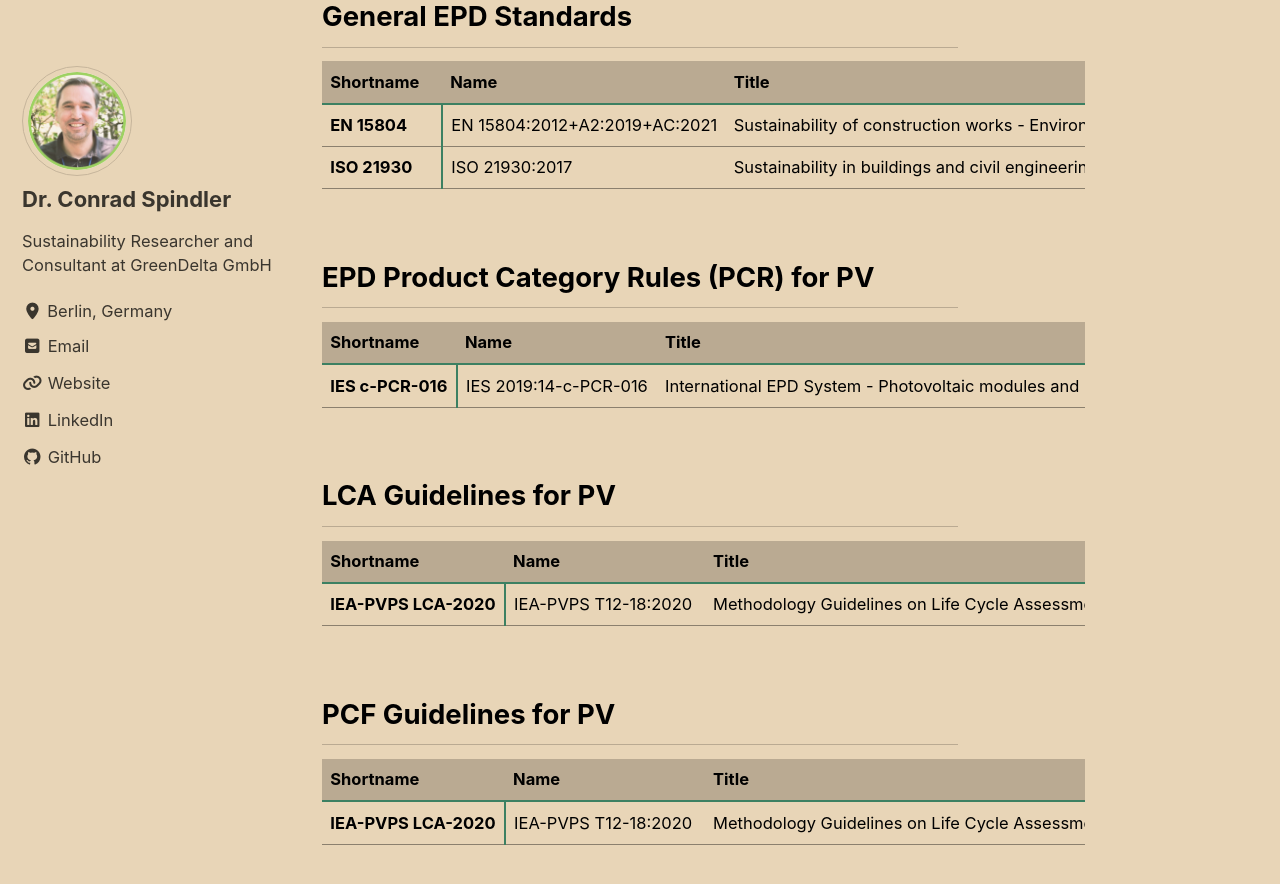
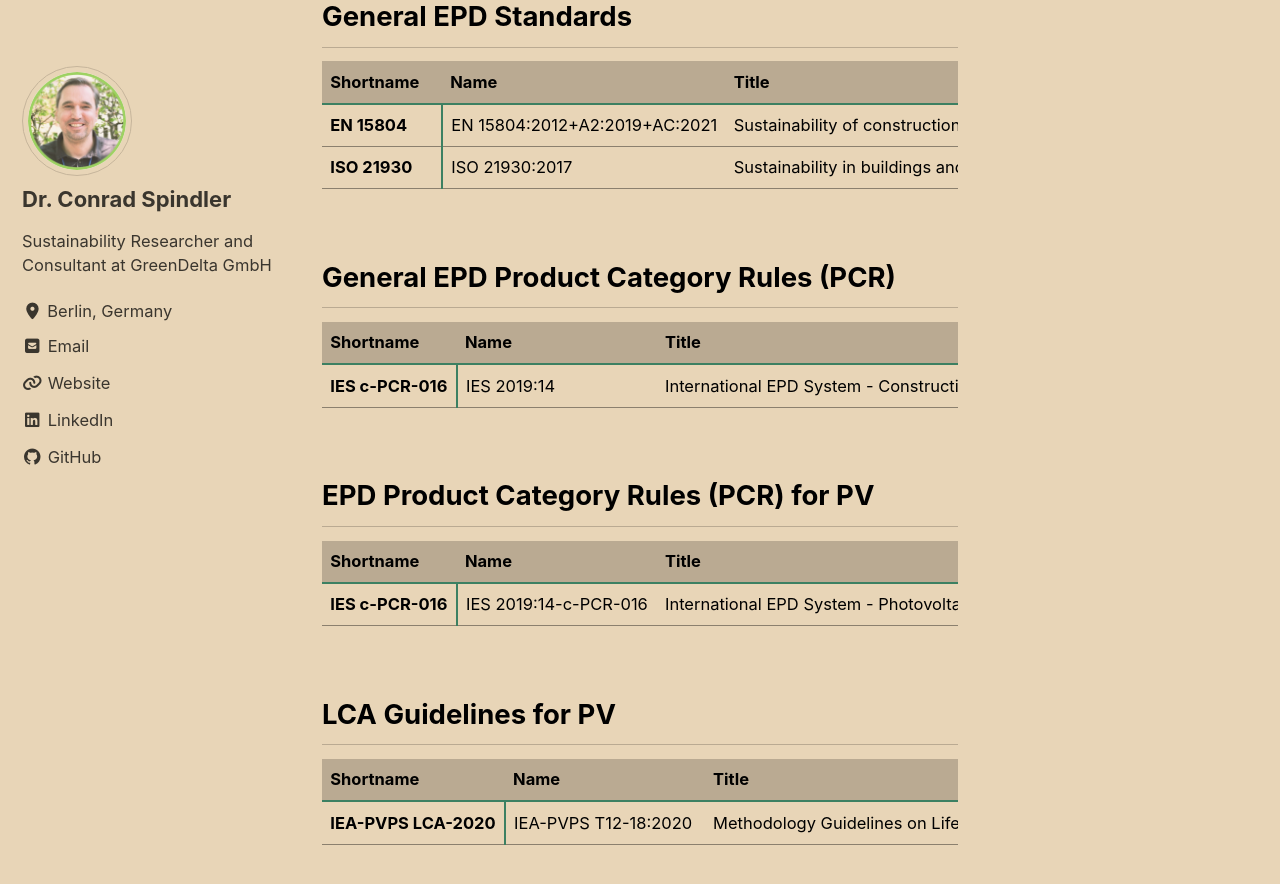
Before and after one commit to conradspindler/pv_footprint, a Jekyll site: the page built from _pages/standards.md, in a window 1280 px wide and 900 px high, scrolled down 554 px. Shown: the top 884 px of the window. Built offline with Jekyll 4.4.1, drawn with Linux system fonts in a browser that asks for light colours; cached includes are drawn as plain includes.

Commit message:
Improve layout and add EPD Product Category Rules section
Updated div widths for better responsiveness and added General EPD Product Category Rules section with a new table.

```diff
--- a/_pages/standards.md
+++ b/_pages/standards.md
@@ -9,7 +9,7 @@ Standards, guidelines and product category rules for the environmental assessmen
 
 ## General LCA Standards
 
-<div style="overflow: auto; max-height: 600px; width: 120%; margin-bottom: 20px;">
+<div style="overflow: auto; max-height: 600px; width: 100%; max-width: 100%; margin-bottom: 20px;">
   <table style="width: 100%; table-layout: auto;">
     <thead>
       <tr>
@@ -47,7 +47,7 @@ Standards, guidelines and product category rules for the environmental assessmen
 
 ## General EPD Standards
 
-<div style="overflow: auto; max-height: 600px; width: 120%; margin-bottom: 20px;">
+<div style="overflow: auto; max-height: 600px; width: 100%; max-width: 100%; margin-bottom: 20px;">
   <table style="width: 100%; table-layout: auto;">
     <thead>
       <tr>
@@ -83,9 +83,38 @@ Standards, guidelines and product category rules for the environmental assessmen
   </table>
 </div>
 
+## General EPD Product Category Rules (PCR)
+
+<div style="overflow: auto; max-height: 600px; width: 100%; max-width: 100%; margin-bottom: 20px;">
+  <table style="width: 100%; table-layout: auto;">
+    <thead>
+      <tr>
+        <th style="position: sticky; top: 0; min-width: 120px; text-align: left; z-index: 10; border-bottom: 2px solid #3c8062; font-weight: bold;">Shortname</th>
+        <th style="position: sticky; top: 0; min-width: 200px; text-align: left; z-index: 10; border-bottom: 2px solid #3c8062; font-weight: bold;">Name</th>
+        <th style="position: sticky; top: 0; min-width: 400px; text-align: left; z-index: 10; border-bottom: 2px solid #3c8062; font-weight: bold;">Title</th>
+        <th style="position: sticky; top: 0; min-width: 150px; text-align: left; z-index: 10; border-bottom: 2px solid #3c8062; font-weight: bold;">Scope</th>
+        <th style="position: sticky; top: 0; min-width: 120px; text-align: left; z-index: 10; border-bottom: 2px solid #3c8062; font-weight: bold;">Date</th>
+        <th style="position: sticky; top: 0; min-width: 120px; text-align: left; z-index: 10; border-bottom: 2px solid #3c8062; font-weight: bold;">Version</th>
+        <th style="position: sticky; top: 0; min-width: 300px; text-align: left; z-index: 10; border-bottom: 2px solid #3c8062; font-weight: bold;">Link</th>
+      </tr>
+    </thead>
+    <tbody>
+      <tr>
+        <td style="position: sticky; left: 0; white-space: nowrap; font-weight: bold; border-right: 2px solid #3c8062; background: #e8d5b7;">IES c-PCR-016</td>
+        <td style="white-space: nowrap;">IES 2019:14</td>
+        <td style="white-space: nowrap;">International EPD System - Construction products</td>
+        <td style="white-space: nowrap;">EPD</td>
+        <td style="white-space: nowrap;">2025-06</td>
+        <td style="white-space: nowrap;">v2.0.1</td>
+        <td style="white-space: nowrap;"><a href="https://environdec.com/pcr-library/pcr_d2322eee-828a-4995-31a7-08da281808ad">https://environdec.com/pcr-library/pcr_d2322eee-828a-4995-31a7-08da281808ad</a></td>
+      </tr>
+    </tbody>
+  </table>
+</div>
+
 ## EPD Product Category Rules (PCR) for PV
 
-<div style="overflow: auto; max-height: 600px; width: 120%; margin-bottom: 20px;">
+<div style="overflow: auto; max-height: 600px; width: 100%; max-width: 100%; margin-bottom: 20px;">
   <table style="width: 100%; table-layout: auto;">
     <thead>
       <tr>
@@ -114,7 +143,7 @@ Standards, guidelines and product category rules for the environmental assessmen
 
 ## LCA Guidelines for PV
 
-<div style="overflow: auto; max-height: 600px; width: 120%; margin-bottom: 20px;">
+<div style="overflow: auto; max-height: 600px; width: 100%; max-width: 100%; margin-bottom: 20px;">
   <table style="width: 100%; table-layout: auto;">
     <thead>
       <tr>
@@ -143,7 +172,7 @@ Standards, guidelines and product category rules for the environmental assessmen
 
 ## PCF Guidelines for PV
 
-<div style="overflow: auto; max-height: 600px; width: 120%; margin-bottom: 20px;">
+<div style="overflow: auto; max-height: 600px; width: 100%; max-width: 100%; margin-bottom: 20px;">
   <table style="width: 100%; table-layout: auto;">
     <thead>
       <tr>
```
